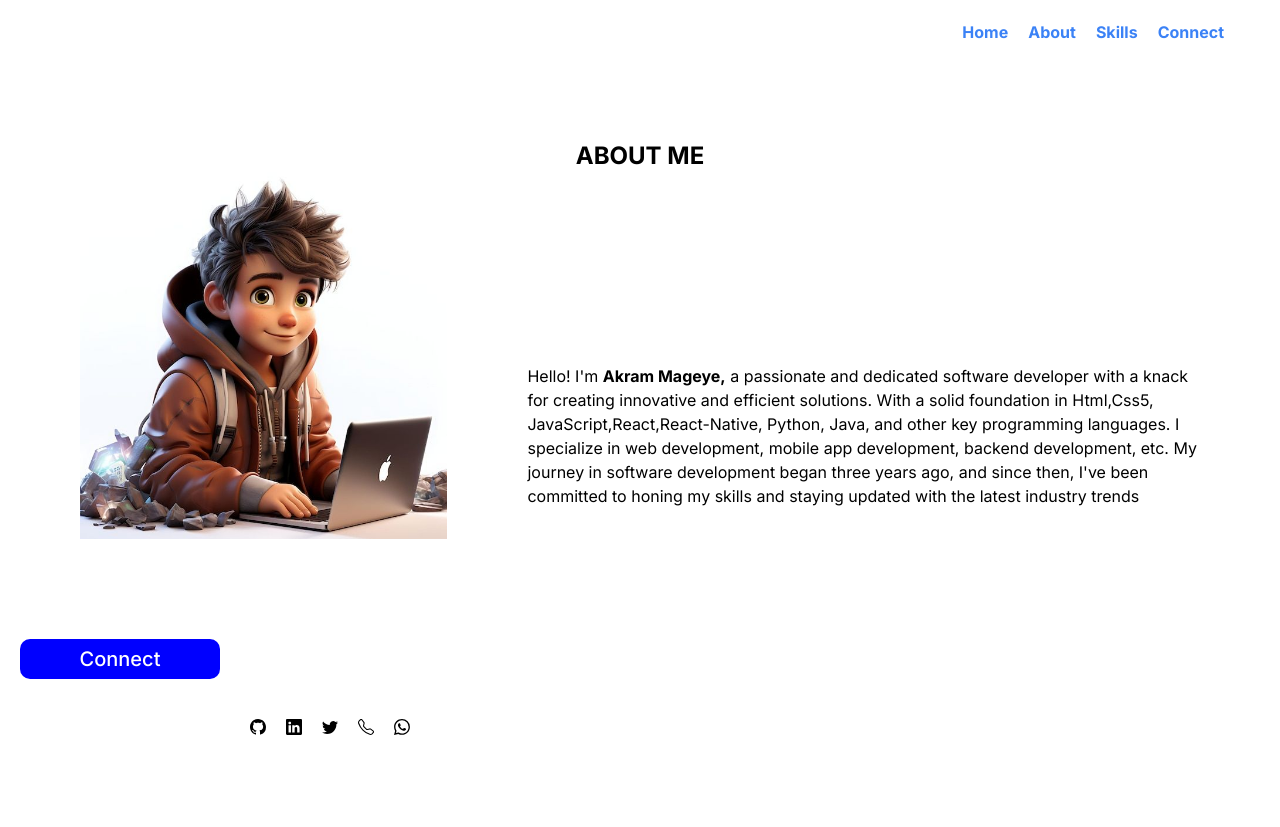
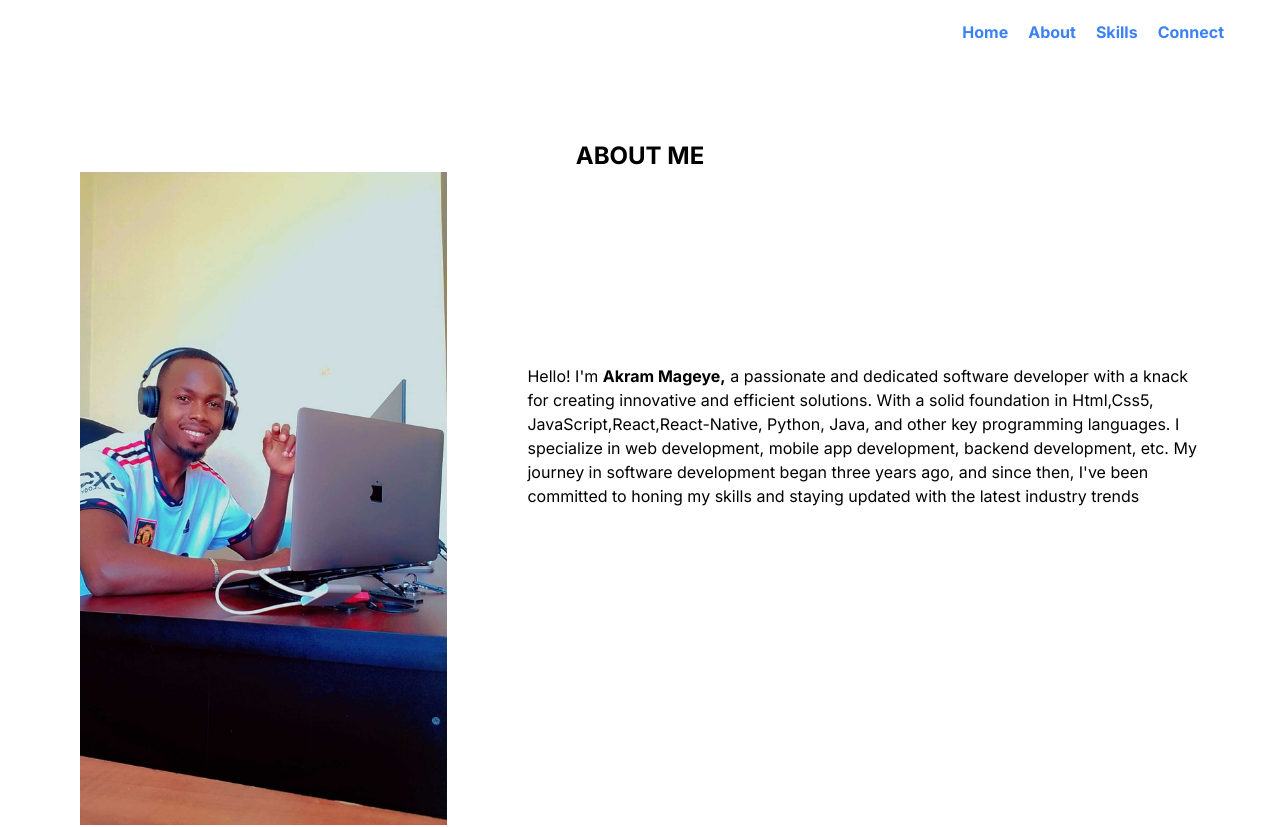
Before and after one commit to KiramZodiac/kiram_portifolio, a Next.js app: page /About in a window 1280 px wide. Shown: the top 827 px of the page. Before the commit the page ends 800 px from the top, so only its background shows below. Built offline with nearby package versions, Linux system fonts and the light colour scheme.

Commit message:
added an about page

```diff
--- a/src/app/About/page.tsx
+++ b/src/app/About/page.tsx
@@ -18,7 +18,7 @@
               <div className="  col-md-6">
                 <Image
                   alt="my image"
-                  src="/ki3.jpeg"
+                  src="/akram.jpg"
                   width={500}
                   height={500}
                 />
```
